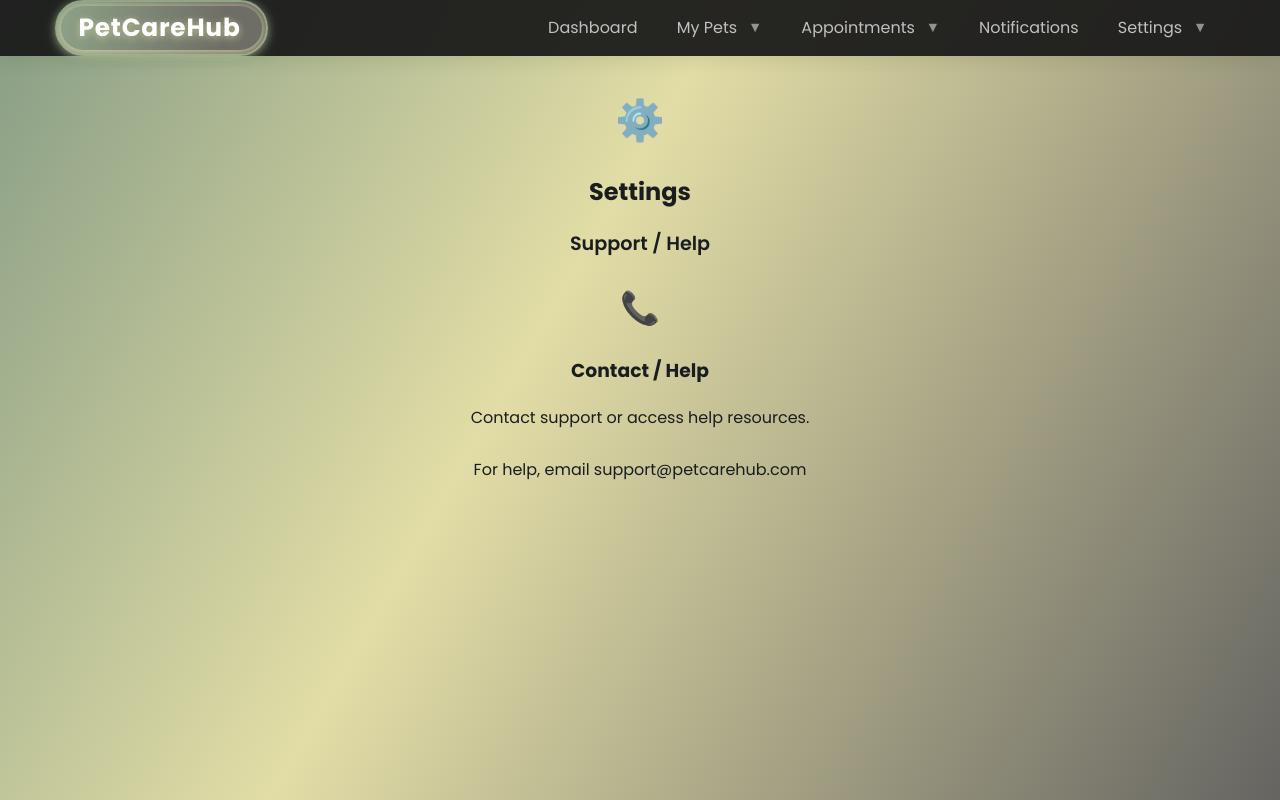
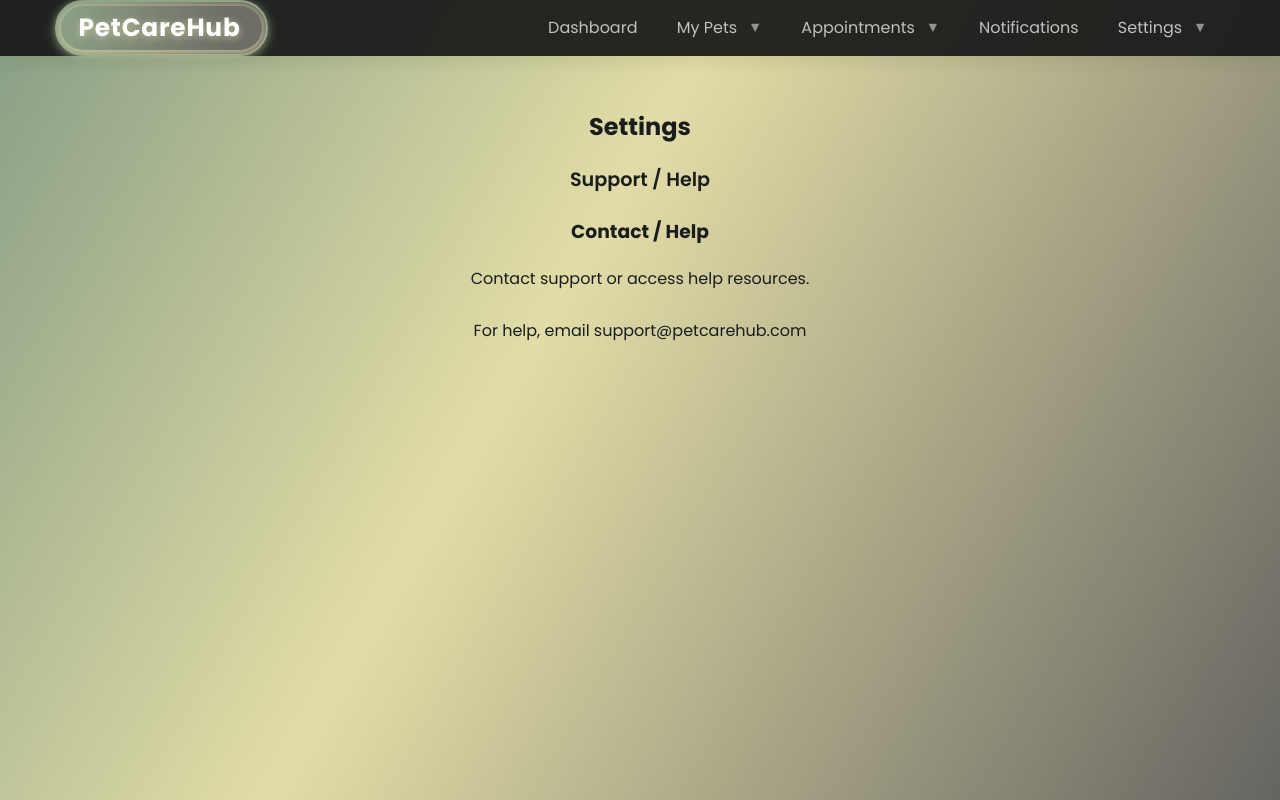
Before and after one commit to Workflow-Manager-admin/petcarehub-25341-600c870b, a React (Create React App) app in the folder petcarehub_ui/: page /settings/support in a window 1280 px wide. Built offline with nearby package versions, Linux system fonts and the light colour scheme.

Commit message:
Auto-commit: Changes as of 2025-05-29T06:42:08.210740+00:00

```diff
--- a/petcarehub_ui/src/pages/ContactHelp.js
+++ b/petcarehub_ui/src/pages/ContactHelp.js
@@ -4,7 +4,7 @@ import React from 'react';
 function ContactHelp() {
   return (
     <div style={{padding: '0 1em', textAlign: 'center', maxWidth: 420, margin: '0 auto'}}>
-      <div style={{fontSize: '2em', margin: '0.7em 0'}}>📞</div>
+      <div style={{fontSize: '2em', margin: '0.7em 0'}}></div>
       <h3>Contact / Help</h3>
       <p>Contact support or access help resources.</p>
       <div style={{marginTop: '1.6em', color: 'var(--pch-accent)'}}>
--- a/petcarehub_ui/src/pages/SettingsPage.js
+++ b/petcarehub_ui/src/pages/SettingsPage.js
@@ -17,7 +17,7 @@ function SettingsPage() {
 
   return (
     <div className="pch-widget" tabIndex={0} style={{margin: 'auto', maxWidth: 600, minWidth: 260, textAlign: 'center', padding: '2em 0'}}>
-      <div style={{fontSize: '2.5em', marginBottom: 8}} role="img" aria-label="settings">⚙️</div>
+      <div style={{fontSize: '2.5em', marginBottom: 8}} role="img" aria-label="settings"></div>
       <h2 style={{marginBottom: subLabel ? '0.7em' : '0'}}>Settings</h2>
       {subLabel && (
         <div style={{fontSize: '1.2em', color: 'var(--kavia-orange)', fontWeight: 600, marginBottom: 18}}>
```
